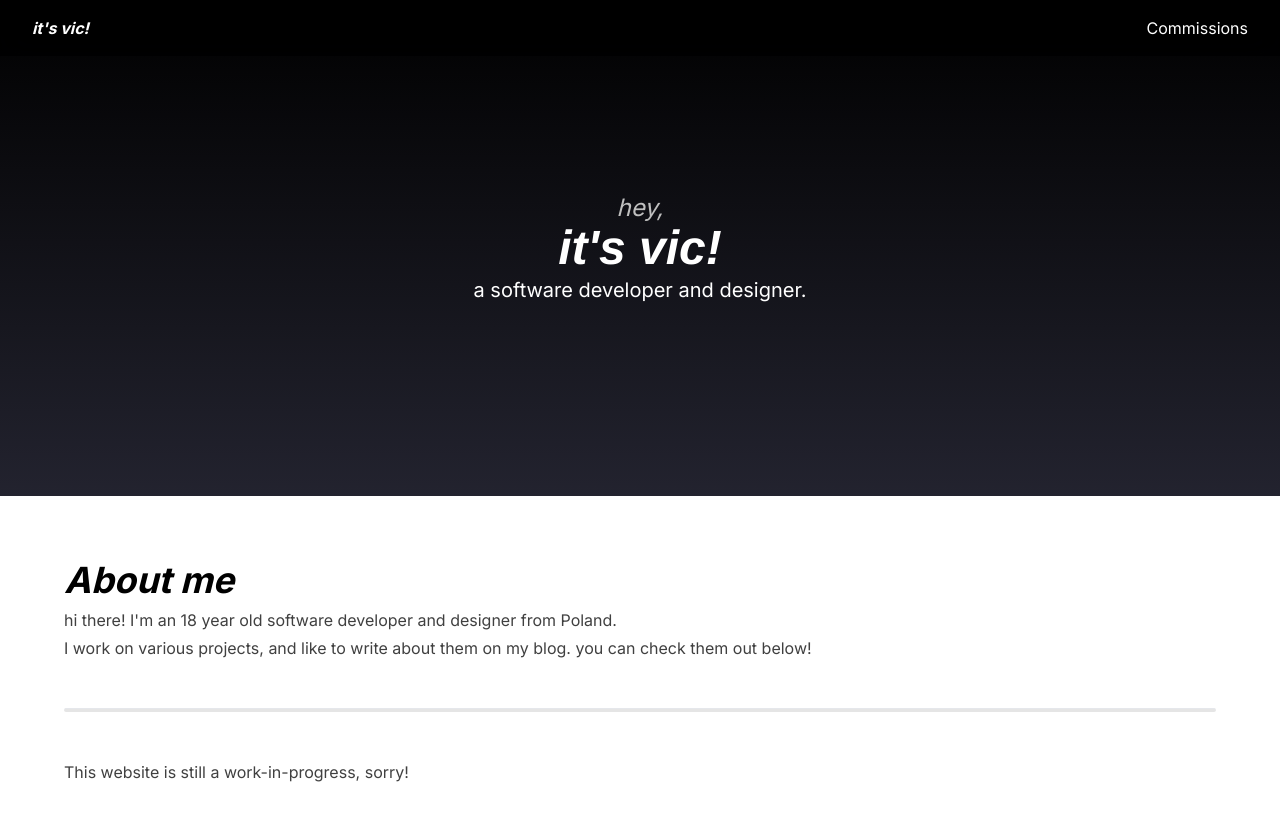
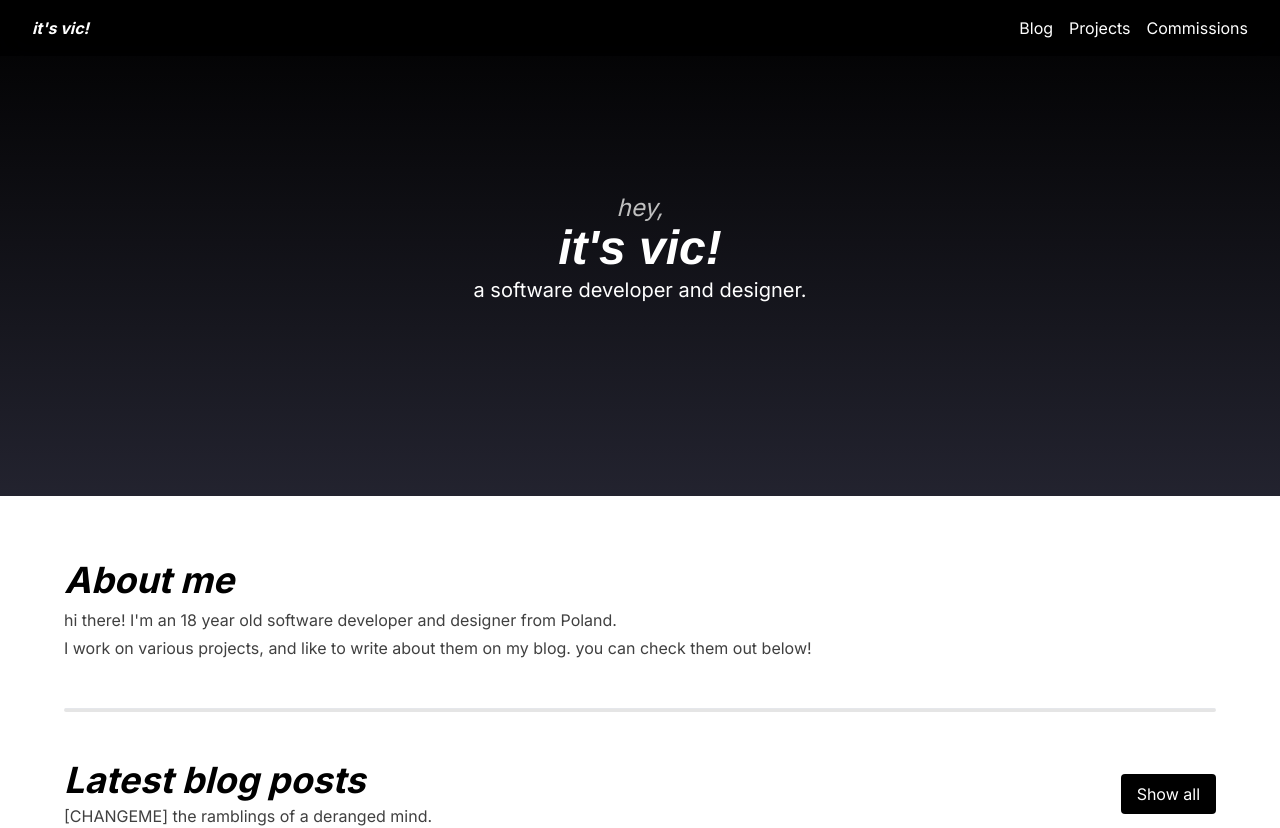
Before and after one commit to itsvic-dev/itsvic.dev, a Nuxt app: page / in a window 1280 px wide. Shown: the top 828 px of the page. Built offline with nearby package versions, Linux system fonts and the light colour scheme.

Commit message:
Revert "WIP notice"
This reverts commit fd441b4a6432b9316584304188d10180cc5a5d33.

```diff
--- a/components/NavbarShared.vue
+++ b/components/NavbarShared.vue
@@ -36,10 +36,8 @@ watch([width], ([width]) => {
       />
     </button>
     <div class="hidden sm:flex items-center gap-4">
-      <!--
       <NuxtLink to="/blog">Blog</NuxtLink>
       <NuxtLink to="/projects">Projects</NuxtLink>
-      -->
       <NuxtLink to="/work">Commissions</NuxtLink>
     </div>
   </div>
@@ -52,10 +50,8 @@ watch([width], ([width]) => {
         : 'max-h-24  mt-4',
     ]"
   >
-    <!--
     <NuxtLink to="/blog">Blog</NuxtLink>
     <NuxtLink to="/projects">Projects</NuxtLink>
-    -->
     <NuxtLink to="/work">Commissions</NuxtLink>
   </div>
 </template>
--- a/pages/index.vue
+++ b/pages/index.vue
@@ -30,9 +30,6 @@ useSeoMeta({
 
     <Separator />
 
-    <p>This website is still a work-in-progress, sorry!</p>
-
-    <!--
     <div class="flex justify-between items-center gap-6 flex-wrap">
       <div>
         <h1 class="text-4xl font-bold italic text-headerText">
@@ -72,7 +69,6 @@ useSeoMeta({
         :image="project.image"
       />
     </div>
-    -->
 
     <!-- TODO: social media section
     <Separator />
```
